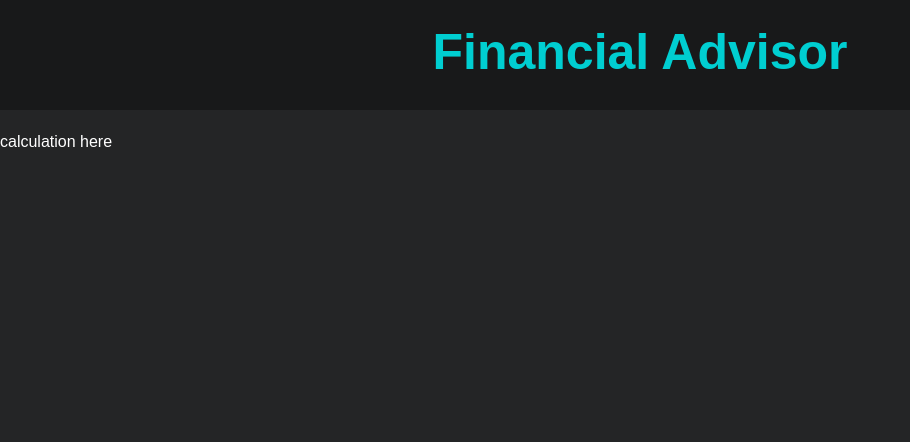
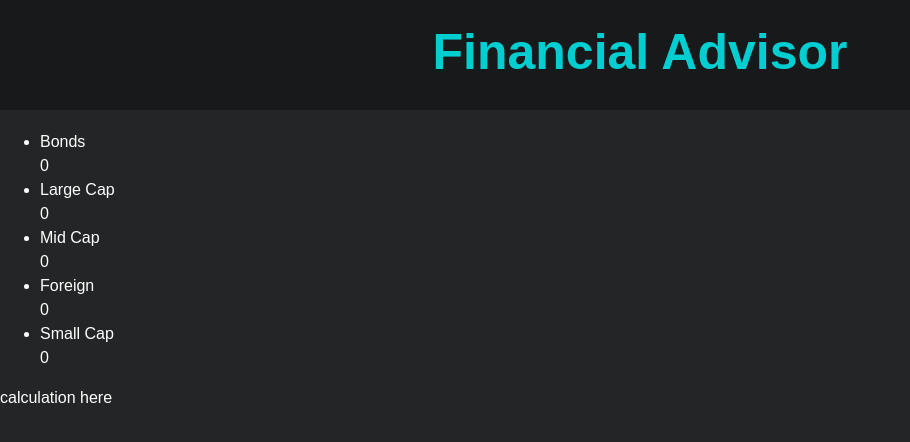
Before and after one commit to AlbertgitC/financial-advisor, a React (Create React App) app: page / in a window 1280 px wide. Both pictures are taken after a click on the button "Calculate Your Investment". Shown: the top 442 px of the page, without its empty margins (0-910 px from the left). Built offline with nearby package versions, Linux system fonts and the light colour scheme.

Commit message:
display investment info from store

```diff
--- a/src/components/calInvest.js
+++ b/src/components/calInvest.js
@@ -1,6 +1,20 @@
+import { useSelector, useDispatch } from 'react-redux';
+
 function CalInvest() {
+    const globalState = useSelector(state => state);
+
     return (
-        <div>
+        <div className="cal-invest-container">
+            <ul>
+                {Object.entries(globalState.investment).map(([key, value], i) => {
+                    return (
+                        <li key={i}>
+                            <p>{key}</p>
+                            <p>{value}</p>
+                        </li>
+                    );
+                })}
+            </ul>
             calculation here
         </div>
     );
--- a/src/components/donutGraph.js
+++ b/src/components/donutGraph.js
@@ -18,7 +18,6 @@ function DonutGraph(props) {
     useEffect(() => {
         let risk1 = document.getElementsByClassName("level")[0];
         selectLevel(risk1);
-        // renderChart(riskState.distribution);
     }, [])
 
     function renderChart(data) {
--- a/src/components/util/reducer.js
+++ b/src/components/util/reducer.js
@@ -11,6 +11,9 @@ const defaultState = {
         8: { bonds: 0.1, largeCap: 0.2, midCap: 0.4, foreign: 0.2, smallCap: 0.1 },
         9: { bonds: 0.05, largeCap: 0.15, midCap: 0.4, foreign: 0.25, smallCap: 0.15 },
         10: { bonds: 0, largeCap: 0.05, midCap: 0.25, foreign: 0.3, smallCap: 0.4 }
+    },
+    investment: {
+        "Bonds": 0, "Large Cap": 0, "Mid Cap": 0, "Foreign": 0, "Small Cap": 0
     }
 };
 const rootReducer = (state = defaultState, action) => {
```
Also changed, not shown: 1 other file (tests, documents, lock files or other folders).
